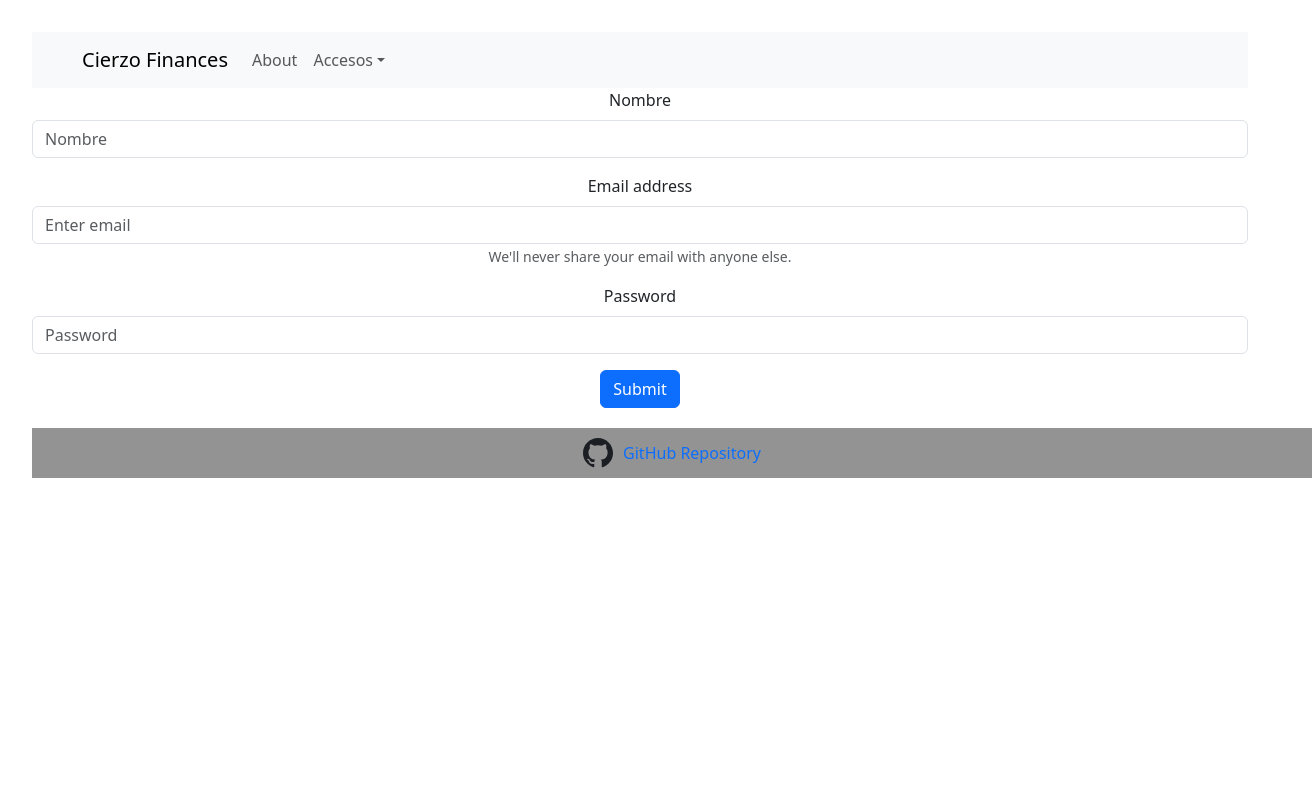
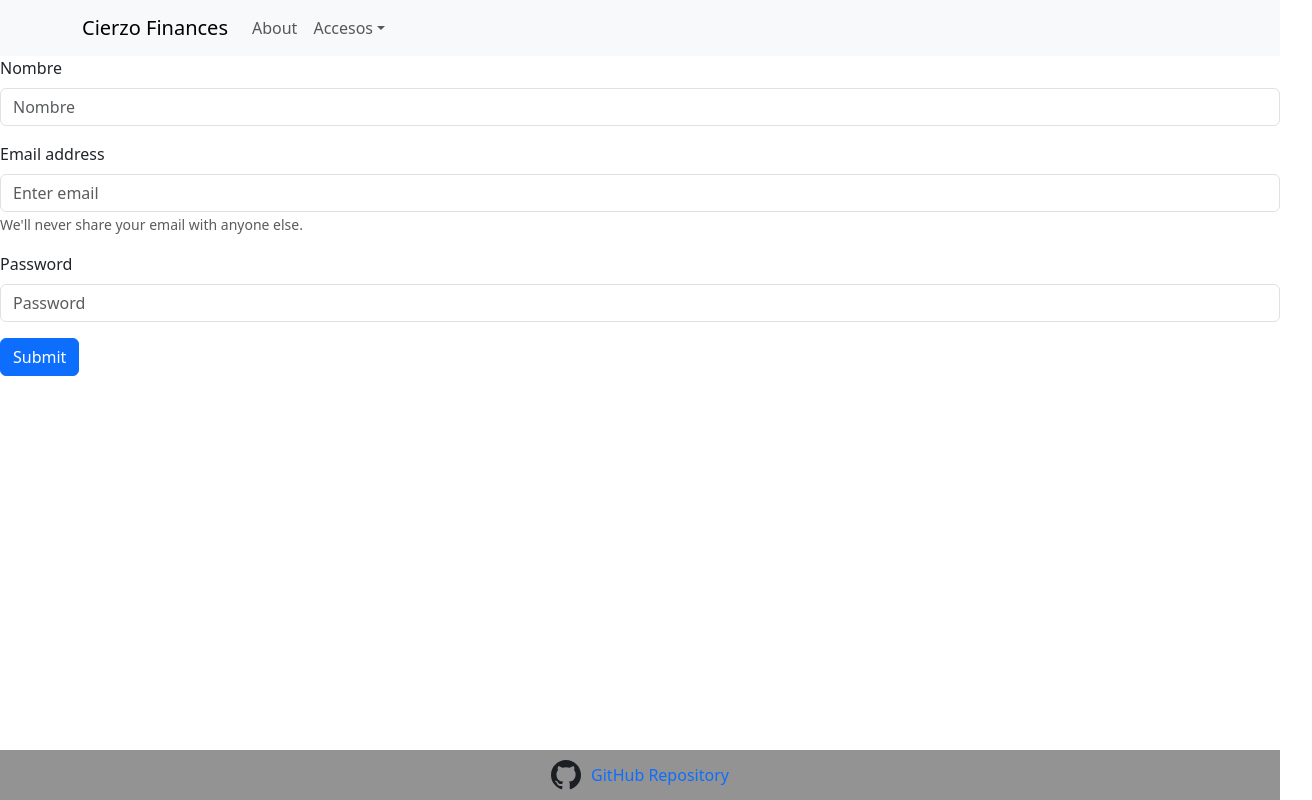
Before and after one commit to Zaro-dev/cierzo-work-client, a React (Vite) app: page /signup in a window 1280 px wide. Shown: the whole page, 1312 px wide, since content can reach past the window. Built offline with nearby package versions, Linux system fonts and the light colour scheme; no server answers.

Commit message:
corrección error dom

```diff
--- a/src/App.css
+++ b/src/App.css
@@ -1,9 +1,9 @@
-#root {
+/* #root {
   max-width: 1280px;
   margin: 0 auto;
   padding: 2rem;
   text-align: center;
-}
+} */
 
 /*FOOTER*/
 
@@ -17,6 +17,7 @@ footer {
   gap: 10px;
   bottom: 0;
   margin-top: 20px;
+  position: fixed;
 }
 
 footer a {
--- a/src/App.jsx
+++ b/src/App.jsx
@@ -11,10 +11,13 @@ import MovimientosPage from './pages/MovimientosPage';
 import GastosPage from './pages/GastosPage';
 import IngresosPage from './pages/IngresosPage';
 import CuentaDetails from './pages/CuentaDetails';
+import AboutPage from './pages/AboutPage';
+
 
 // COMPONENTS
 import MyNavbar from './components/Navbar'
 import Footer from './components/Footer';
+
 
 
 function App() {
@@ -33,6 +36,7 @@ function App() {
       <Route path='/movimientos' element={<MovimientosPage/>}/>
       <Route path='/movimientos/gastos' element={<GastosPage/>}/>
       <Route path='/movimientos/ingresos' element={<IngresosPage/>}/>
+      <Route path='about' element={<AboutPage/>}/>
       </Routes>
 
       <Footer />
--- a/src/pages/auth/Signup.jsx
+++ b/src/pages/auth/Signup.jsx
@@ -48,7 +48,7 @@ function Signup() {
   return (
     <>
        <Form onSubmit={handleSignup}>
-       <Form.Group className="mb-3" controlId="formBasicPassword">
+       <Form.Group className="mb-3" controlId="formBasicName">
         <Form.Label>Nombre</Form.Label>
         <Form.Control type="name" placeholder="Nombre"  onChange={handleNameChange}/>
       </Form.Group>
```
